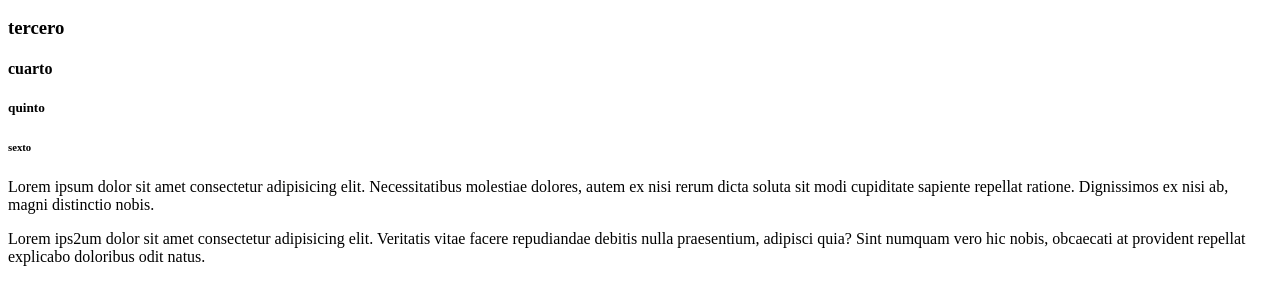
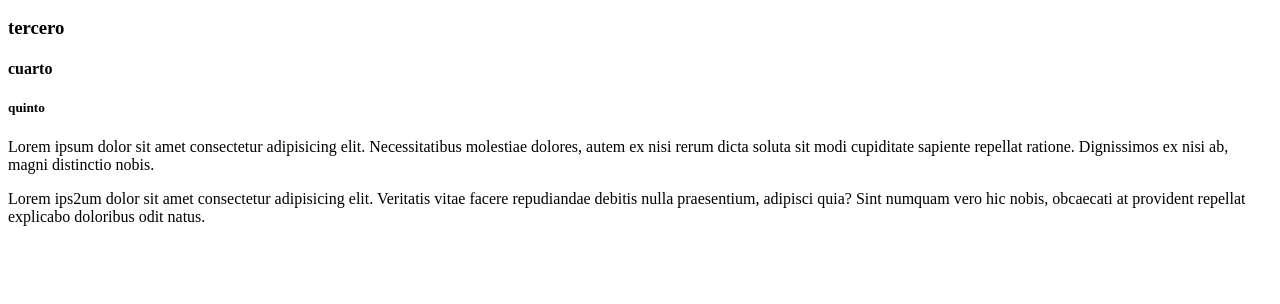
Before and after one commit to bfabradiaz/AUDIO.TUI, a plain HTML site: page index.html in a window 1280 px wide. Shown: the part 110-414 px from the top of the page. Drawn offline with Linux system fonts and the light colour scheme.

Commit message:
ghjghjgjhg

```diff
--- a/index.html
+++ b/index.html
@@ -6,7 +6,6 @@
     <h3>tercero</h3>
     <h4>cuarto</h4>
     <h5>quinto</h5>
-    <h6>sexto</h6>
     <p>Lorem ipsum dolor sit amet consectetur adipisicing elit. Necessitatibus molestiae dolores, autem ex nisi rerum dicta soluta sit modi cupiditate sapiente repellat ratione. Dignissimos ex nisi ab, magni distinctio nobis.</p>
     <p>Lorem ips2um dolor sit amet consectetur adipisicing elit. Veritatis vitae facere repudiandae debitis nulla praesentium, adipisci quia? Sint numquam vero hic nobis, obcaecati at provident repellat explicabo doloribus odit natus.</p>
 </body>
```
